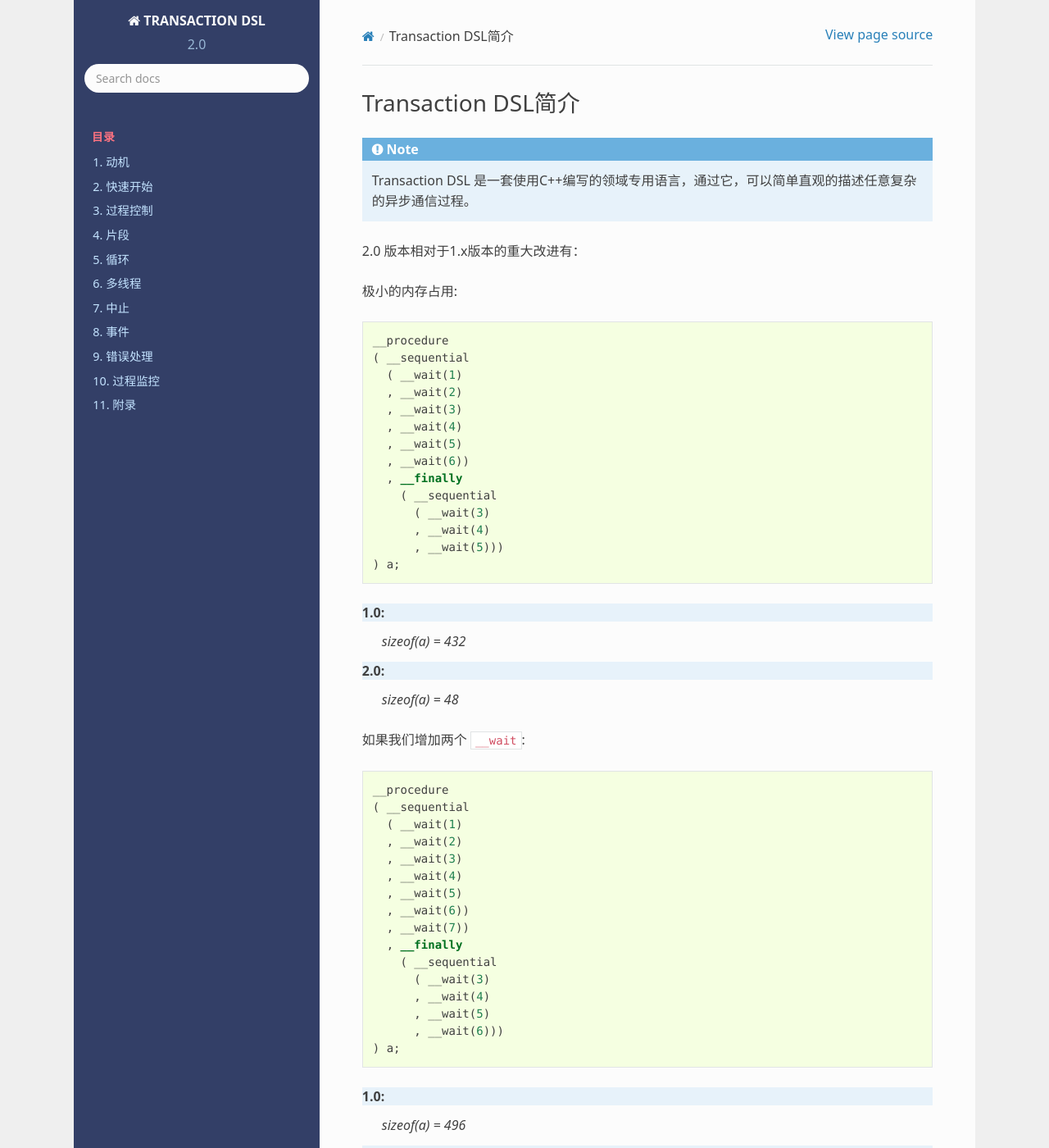
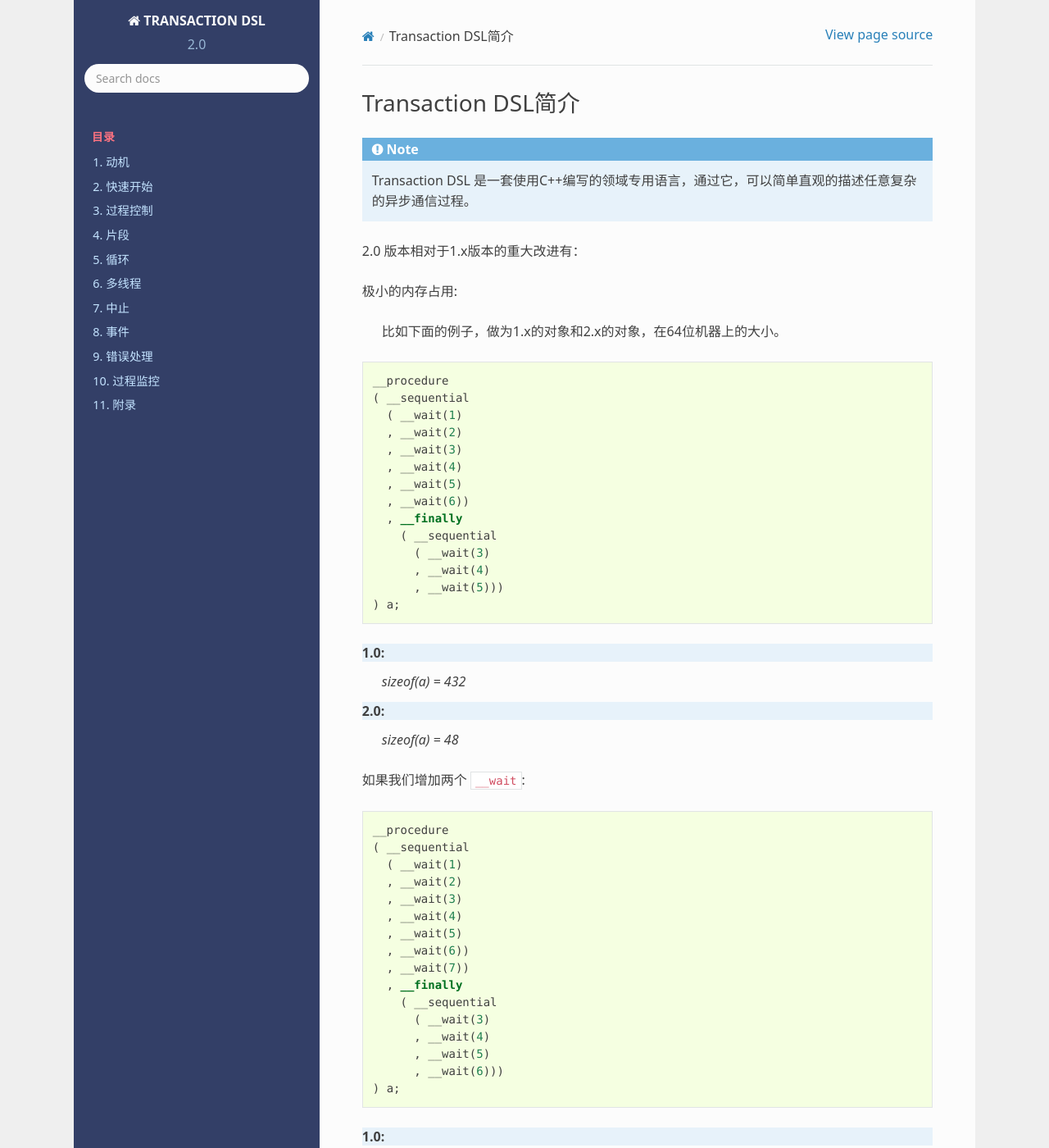
Before and after one commit to godsme/trans-dsl-2, a Sphinx documentation site: the page built from doc/source/index.rst, in a window 1280 px wide and 1400 px high. Shown: the whole window at 82% size. Built offline with Sphinx 7.4.7 and the Read the Docs theme 2.0.0, drawn with Linux system fonts in a browser that asks for light colours; formulas are drawn with MathJax 3; some of the changed lines change nothing that is shown.

```diff
--- a/doc/source/index.rst
+++ b/doc/source/index.rst
@@ -7,6 +7,8 @@
 2.0 版本相对于1.x版本的重大改进有：
 
 极小的内存占用:
+
+  比如下面的例子，做为1.x的对象和2.x的对象，在64位机器上的大小。
 
 .. code-block:: c++
 
@@ -60,10 +62,14 @@
 
 更快的性能:
 
+  TODO
+
 新的循环设计:
     允许任意复杂度的循环控制
 
 清晰一致的错误处理策略:
+
+  TODO
 
 简化了用户的定义方式:
    - 对于 ``sync action`` 和 ``predicate`` ，可以直接使用函数和lambda，同时也允许使用 ``仿函数`` ；
```
